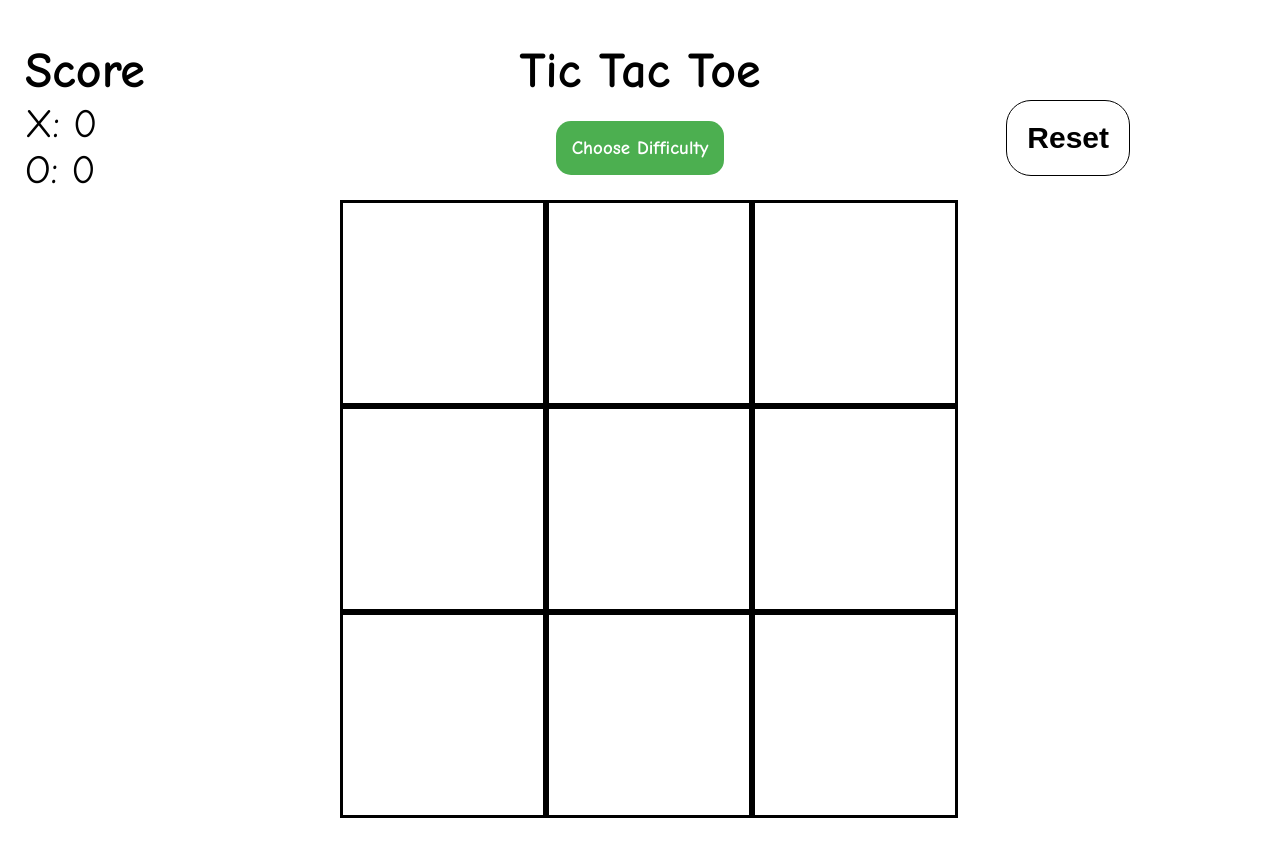
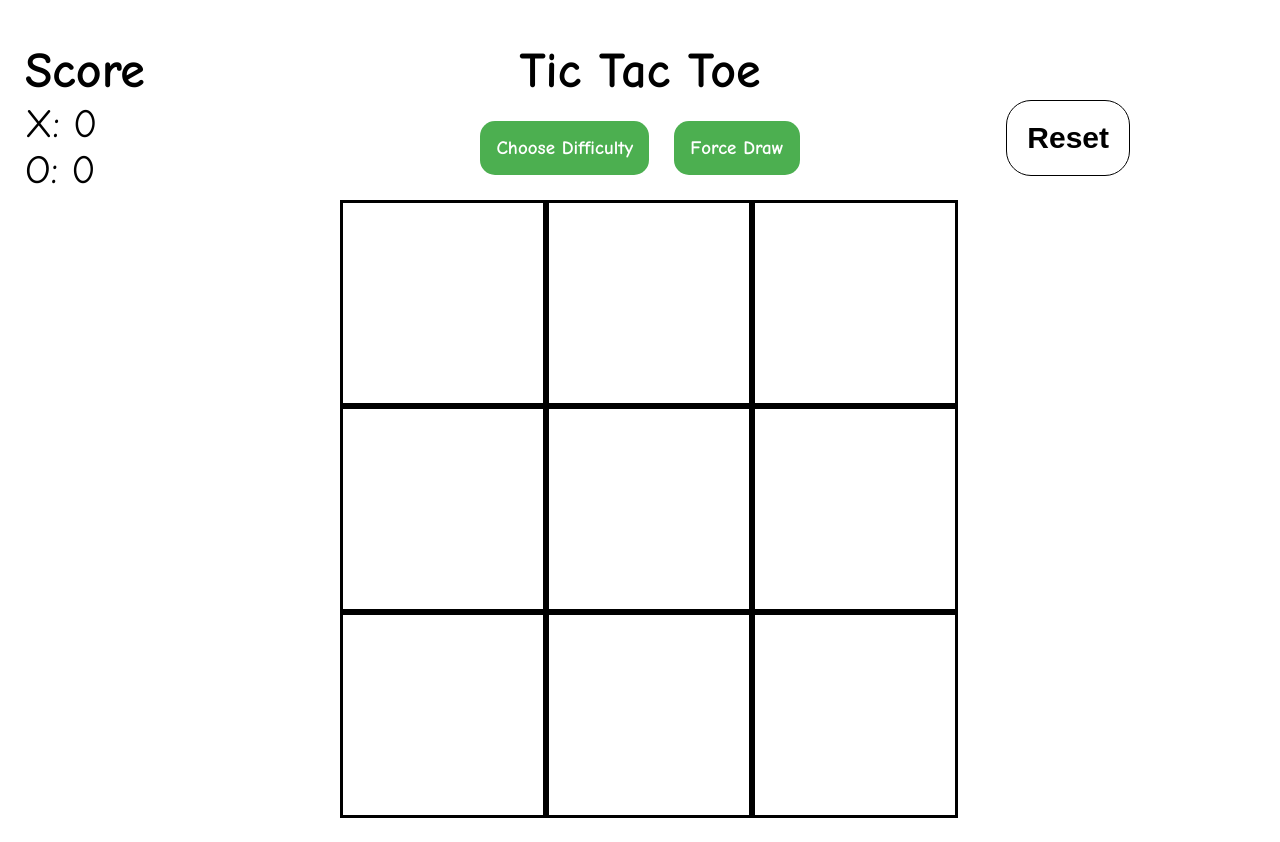
Before and after one commit to PetjaPaivarinta/tictactoe, a website: page ai.html in a window 1280 px wide. Drawn offline with Linux system fonts and the light colour scheme.

Commit message:
draw button

```diff
--- a/Assets/main.css
+++ b/Assets/main.css
@@ -9,6 +9,23 @@ body {
   padding: 0;
   margin: 0;
     font-family: "Comic Sans MS", cursive, sans-serif;
+}
+.drawGame {
+  margin-left: 25px;
+  background-color: #4CAF50;
+  color: white;
+  font-weight: bold;
+  border-radius: 15px;
+  font-family: "Comic Sans MS", cursive, sans-serif;
+  padding: 16px;
+  font-size: 19px;
+  transition: 0.3s;
+  border: none;
+  cursor: pointer;
+}
+.drawGame:hover {
+  background-color: #3e8e41;
+  transition: 0.3s;
 }
 .dropdown {
     display: flex;
--- a/ai.html
+++ b/ai.html
@@ -20,6 +20,7 @@
     <a href="#" id="medium">Medium</a>
     <a href="#" id="hard">Hard</a>
   </div>
+  <button class="drawGame">Force Draw</button>
 </div>
 <div class="container">
   <div id="firstbox" class="box"></div>
@@ -41,6 +42,7 @@
 <h2 id="currentTurn"></h2>
 <body>
 <script>
+  let forceDraw = document.getElementsByClassName("drawGame")[0];
   let easy = document.getElementById("easy");
   let medium = document.getElementById("medium");
   let hard = document.getElementById("hard");
@@ -3030,6 +3032,13 @@
   document.getElementById("reset").addEventListener("click", () => {
     fullReset();
   });
+  forceDraw.addEventListener('click', () => {
+    document.getElementById("currentTurn").innerHTML = "It's a draw :/";
+    setTimeout(() => {
+      resetText();
+    }, 2000);
+    reset();
+  });
 </script>
 </body>
 </html>
```
